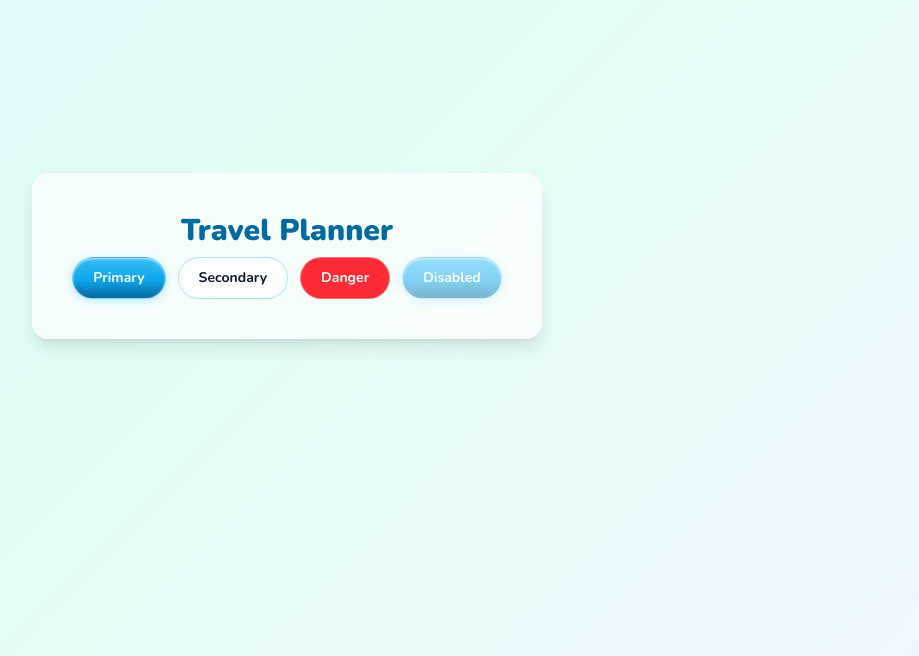
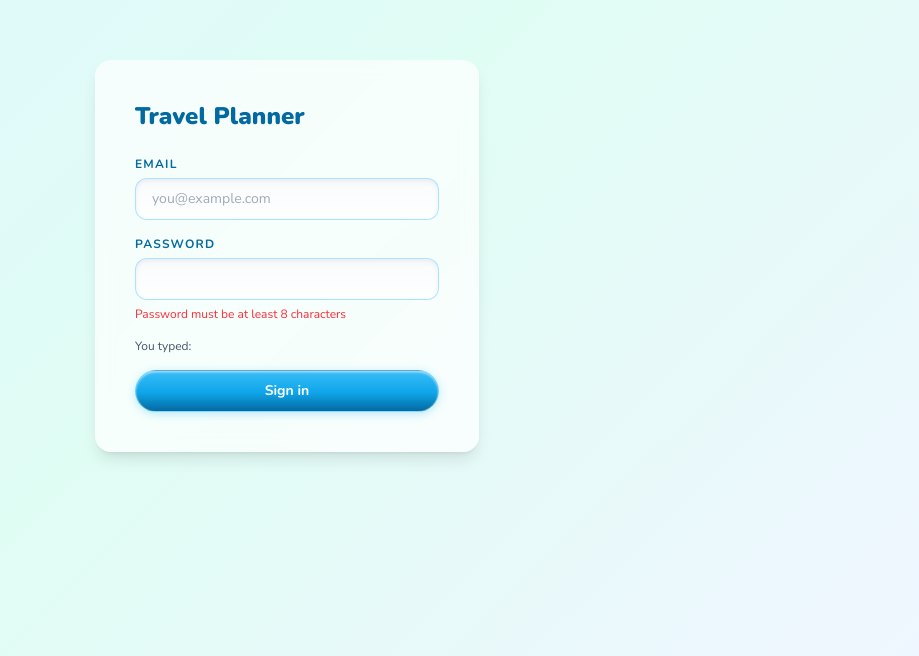
Before and after one commit to ssejmjanovic/Web2-Project, a React (Vite) app in the folder frontend/: page / in a window 1280 px wide. Shown: the part 144-800 px from the top of the page, without its empty margins (353-1272 px from the left). Built offline with nearby package versions, Linux system fonts and the light colour scheme.

Commit message:
feat: add reusable input component

```diff
--- a/frontend/src/App.tsx
+++ b/frontend/src/App.tsx
@@ -1,19 +1,35 @@
+import { useState } from 'react';
 import { Button } from './components/ui/Button';
-
+import { Input } from './components/ui/Input';
 
 function App() {
+  const [email, setEmail] = useState('');
+
   return (
     <div className="min-h-screen flex items-center justify-center p-8">
-      <div className="bg-white/70 backdrop-blur rounded-2xl p-10 text-center shadow-lg">
-        <h1 className="font-display text-3xl font-black text-sky-deep mb-2">
+      <div className="bg-white/70 backdrop-blur rounded-2xl p-10 shadow-lg w-full max-w-sm">
+        <h1 className="font-display text-2xl font-black text-sky-deep mb-6">
           Travel Planner
         </h1>
 
-        <div className="flex gap-3 justify-center">
-          <Button onClick={() => alert('clicked')}>Primary</Button>
-          <Button variant="secondary">Secondary</Button>
-          <Button variant="danger">Danger</Button>
-          <Button disabled>Disabled</Button>
+        <div className="flex flex-col gap-4">
+          <Input
+            label="Email"
+            type="email"
+            placeholder="you@example.com"
+            value={email}
+            onChange={(e) => setEmail(e.target.value)}
+          />
+
+          <Input
+            label="Password"
+            type="password"
+            error="Password must be at least 8 characters"
+          />
+
+          <p className="text-xs text-ink-light">You typed: {email}</p>
+
+          <Button>Sign in</Button>
         </div>
       </div>
     </div>
--- /dev/null
+++ b/frontend/src/components/ui/Input.tsx
@@ -0,0 +1,31 @@
+import { useId } from 'react';
+import type { InputHTMLAttributes } from 'react';
+
+interface InputProps extends InputHTMLAttributes<HTMLInputElement> {
+  label: string;
+  error?: string;
+}
+
+export function Input({ label, error, className = '', id, ...rest }: InputProps) {
+  const generatedId = useId();
+  const inputId = id ?? generatedId;
+
+  return (
+    <div className="flex flex-col gap-1.5">
+      <label
+        htmlFor={inputId}
+        className="font-display text-xs font-bold text-sky-deep uppercase tracking-widest"
+      >
+        {label}
+      </label>
+
+      <input
+        id={inputId}
+        className={`input-aero w-full px-4 py-2.5 text-sm placeholder:text-chrome-dark/60 ${className}`}
+        {...rest}
+      />
+
+      {error && <span className="text-xs text-red-500">{error}</span>}
+    </div>
+  );
+}
--- a/frontend/src/index.css
+++ b/frontend/src/index.css
@@ -66,4 +66,27 @@
     transform: translateY(0);
     box-shadow: 0 1px 4px rgba(56, 189, 248, 0.25);
   }
+
+  .input-aero {
+    background: linear-gradient(
+      180deg,
+      #f8fafc 0%,
+      rgba(255, 255, 255, 0.85) 100%
+    );
+    border: 1px solid rgba(56, 189, 248, 0.4);
+    box-shadow: inset 0 2px 4px rgba(148, 163, 184, 0.15);
+    border-radius: 0.75rem;
+    transition:
+      border-color 0.15s,
+      box-shadow 0.15s;
+    color: var(--color-ink);
+  }
+
+  .input-aero:focus {
+    border-color: var(--color-sky-aero);
+    box-shadow:
+      inset 0 2px 4px rgba(148, 163, 184, 0.1),
+      0 0 0 3px rgba(56, 189, 248, 0.2);
+    outline: none;
+  }
 }
```
